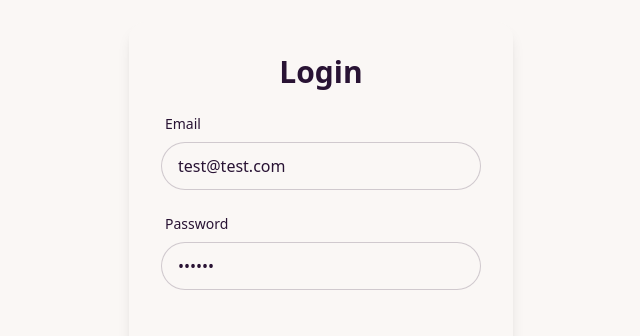
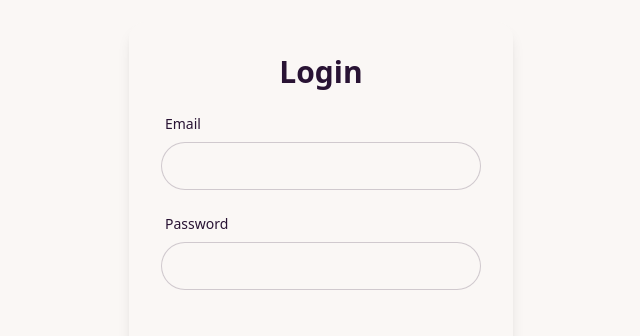
Before and after one commit to rivazahra/ruma, a React (Vite) app: page /login in a window 1280 px wide. Shown: the part 128-464 px from the top of the page, without its empty margins (319-959 px from the left). Built offline with nearby package versions, Linux system fonts and the light colour scheme.

Commit message:
Fix login

```diff
--- a/src/pages/Login.jsx
+++ b/src/pages/Login.jsx
@@ -1,5 +1,4 @@
-import React from 'react'
-import { Form, Link, redirect, useActionData, useNavigate, useNavigation } from 'react-router-dom'
+import { Form, Link, redirect, useActionData } from 'react-router-dom'
 import FormInput from '../components/FormInput'
 import SubmitBtn from '../components/SubmitBtn'
 import { customFetch } from '../utils'
@@ -8,47 +7,38 @@ import { loginUser } from '../Features/user/userSlice'
 export const action =
   (store) =>
   async ({ request }) => {
-    const formData = await request.formData();
-    const data = Object.fromEntries(formData);
+    const formData = await request.formData()
+    const data = Object.fromEntries(formData)
     try {
-      const response = await customFetch.post('/auth/local', data);
+      const response = await customFetch.post('/auth/local', data)
 
-      store.dispatch(loginUser(response.data));
-      return redirect('/');
+      store.dispatch(loginUser(response.data))
+      return redirect('/')
     } catch (error) {
-      console.log(error);
-      const errorMessage =
-        error?.response?.data?.error?.message ||
-        'please double check your credentials';
+      console.log(error)
+      const errorMessage = error?.response?.data?.error?.message || 'please double check your credentials'
 
-      return errorMessage;
+      return errorMessage
     }
-  };
+  }
 const Login = () => {
   const actionData = useActionData()
-const navigation = useNavigation()
   return (
-<section className='h-screen grid place-items-center'>
-
-    <Form method='post' className='card w-96 p-8 bg-base-100 shadow-lg flex flex-col gap-y-4'>
-
-        <h4 className='text-center text-3xl font-bold'>Login</h4>
-        <FormInput
-        type='email'
-        defaultValue='test@test.com'
-        name='identifier' label='email' />
-        <FormInput
-        type='password'
-        defaultValue='secret'
-        name='password' label='password' />
+    <section className="h-screen grid place-items-center">
+      <Form method="post" className="card w-96 p-8 bg-base-100 shadow-lg flex flex-col gap-y-4">
+        <h4 className="text-center text-3xl font-bold">Login</h4>
+        <FormInput type="email" name="identifier" label="email" />
+        <FormInput type="password" name="password" label="password" />
         <div className="text-error text-center">{actionData ? <p>{actionData}</p> : ''}</div>
         <div className="mt-4">
-            <SubmitBtn text='login'/>
+          <SubmitBtn text="login" />
         </div>
-        <button type='button' className='btn btn-secondary btn-block'>guest user</button>
-        <p className='text-center'>Not a member yet?
-
-        <Link to='/register' className='ml-2 link link-hover link-primary capitalize'>
+        <button type="button" className="btn btn-secondary btn-block">
+          guest user
+        </button>
+        <p className="text-center">
+          Not a member yet?
+          <Link to="/register" className="ml-2 link link-hover link-primary capitalize">
             register
           </Link>
         </p>
--- a/src/store.js
+++ b/src/store.js
@@ -1,4 +1,4 @@
-import { configureStore, createReducer } from "@reduxjs/toolkit";
+import { configureStore } from "@reduxjs/toolkit";
 import cartReducer from './Features/cart/cartSlice'
 import userReducer from './Features/user/userSlice'
 export const store = configureStore({
```
Lines whose indentation alone changed are shown as unchanged.
